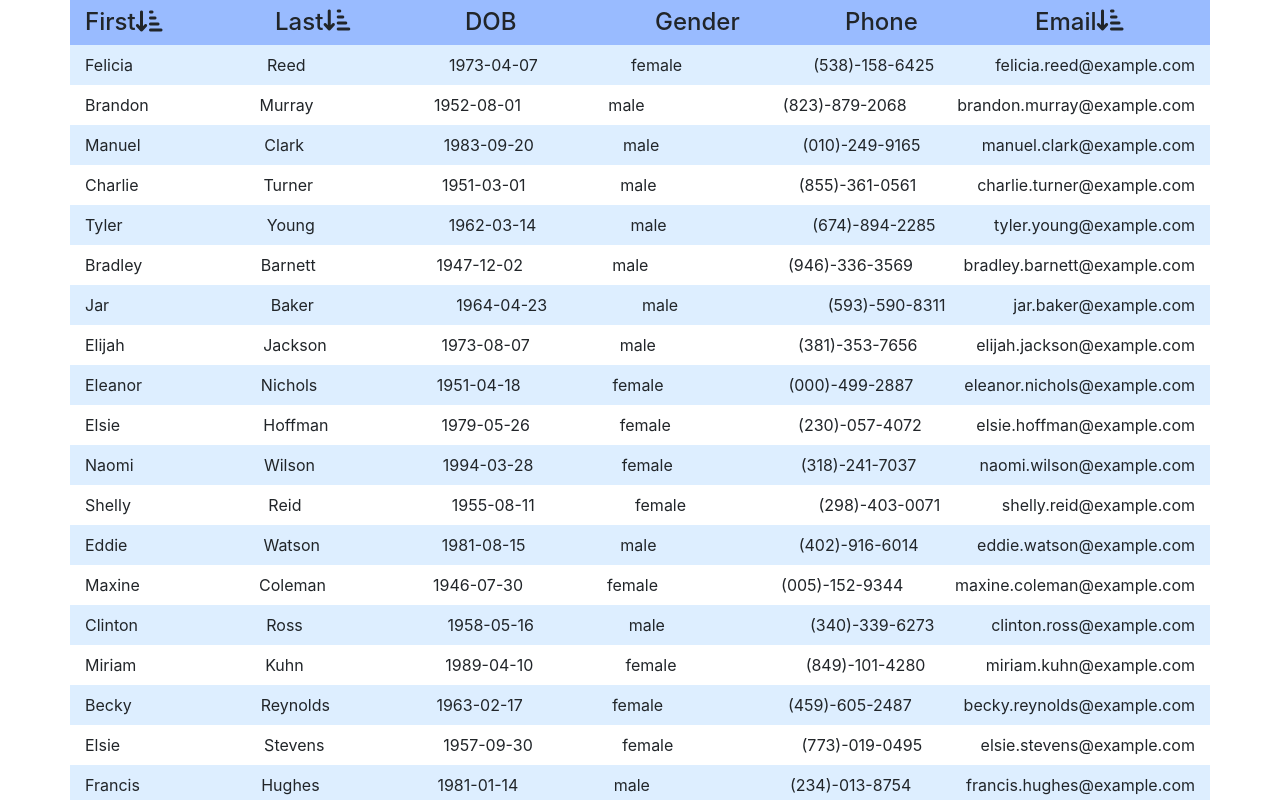
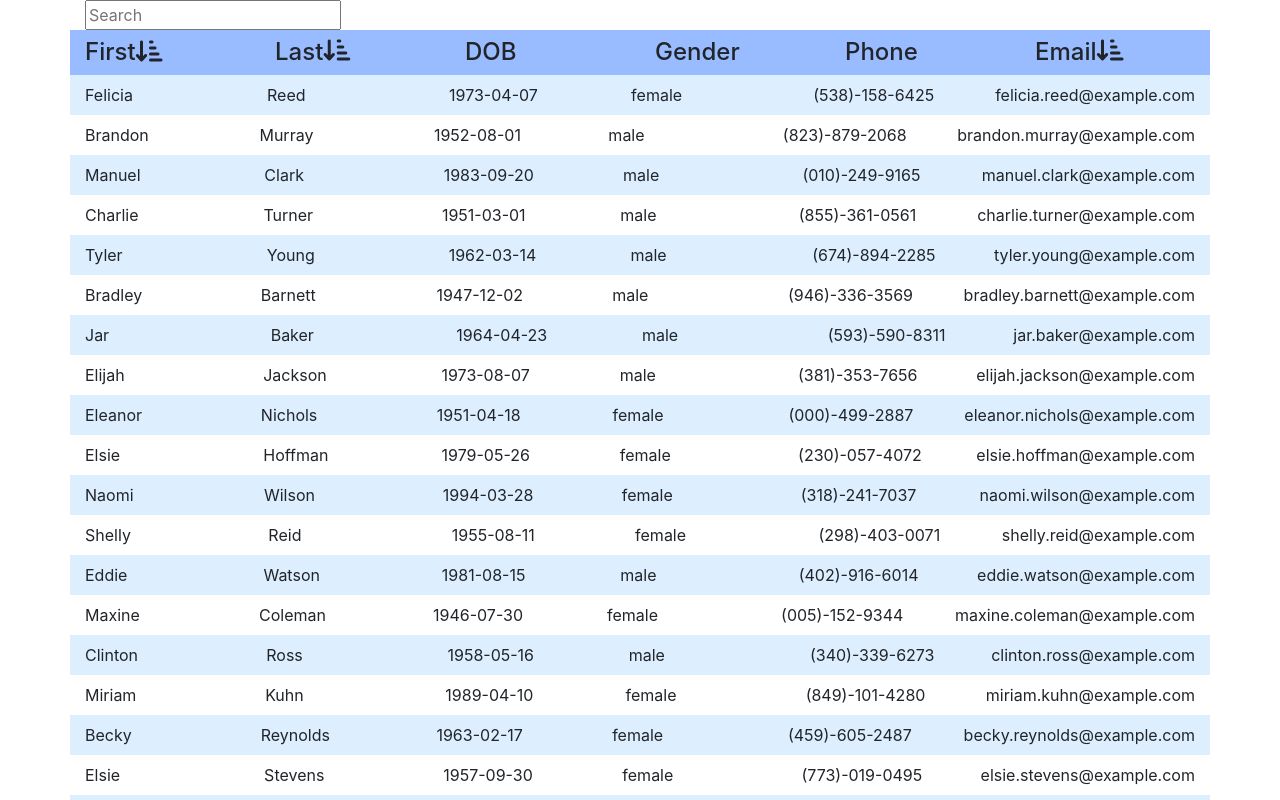
Before and after one commit to Brian-Fairbanks/ReactEmployeeDir, a React (Create React App) app: page / in a window 1280 px wide. Shown: the top 800 px of the page. Built offline with nearby package versions, Linux system fonts and the light colour scheme.

Commit message:
Added functioning search bar - checks first name and last name

```diff
--- a/src/App.js
+++ b/src/App.js
@@ -13,11 +13,18 @@ class App extends React.Component {
   }
 
   handleNameSort = (name, order) => {
-    this.setState({ employees: employees.sort((a, b) => (a.name[name] > b.name[name] ? order : -order)) });
+    this.setState({ employees: this.state.employees.sort((a, b) => (a.name[name] > b.name[name] ? order : -order)) });
   }
 
   handleSort = (name, order) => {
-    this.setState({ employees: employees.sort((a, b) => (a[name] > b[name] ? order : -order)) });
+    this.setState({ employees: this.state.employees.sort((a, b) => (a[name] > b[name] ? order : -order)) });
+  }
+
+  searchFilter = (name) => {
+    this.setState({employees:employees.filter(person => {
+      return person.name.first.toLowerCase().includes(name.toLowerCase())
+      || person.name.last.toLowerCase().includes(name.toLowerCase())
+    })})
   }
 
 
@@ -25,6 +32,7 @@ class App extends React.Component {
     return (
       <div className="container">
         <div>
+          <input type="text" placeholder="Search" onChange={(e) => this.searchFilter(e.target.value)}/>
           <div className="header row flex h4 my-0 p-0 py-2">
             <div className="col">
               <div className="d-inline">
```
